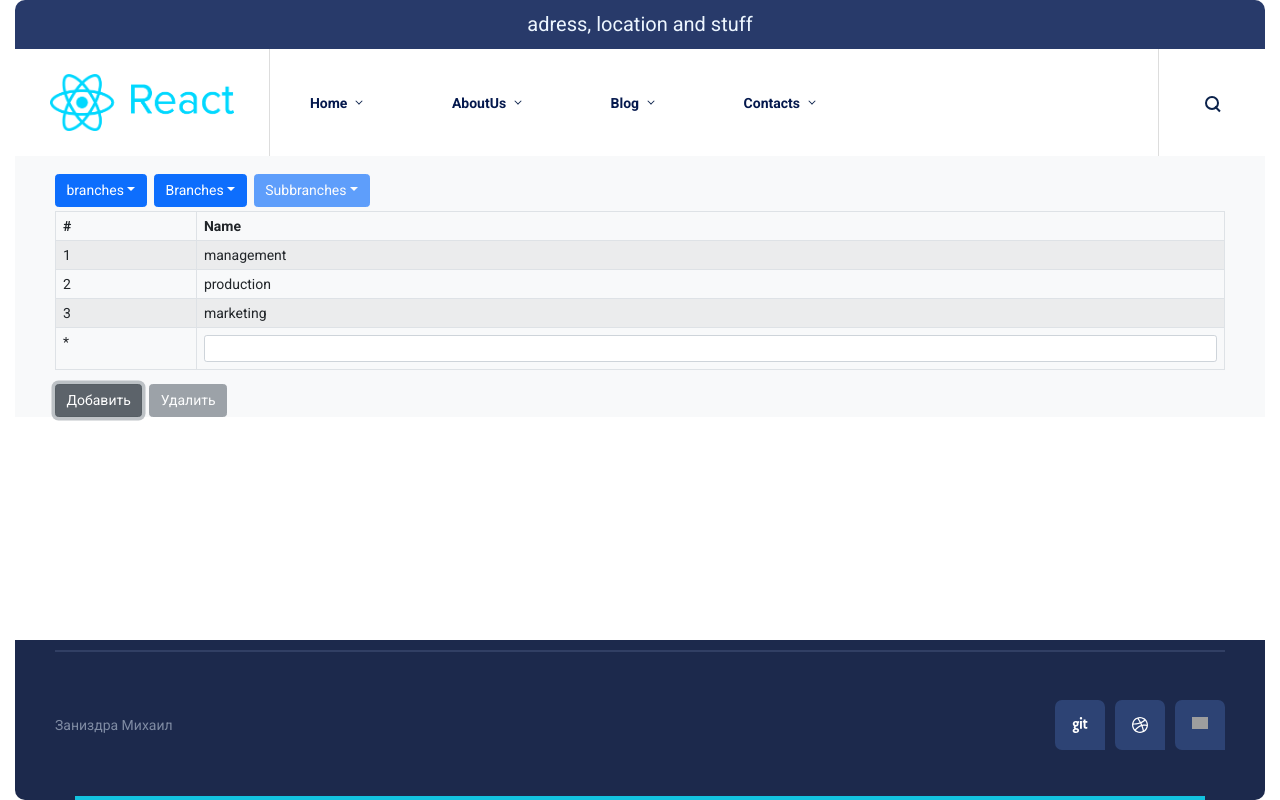
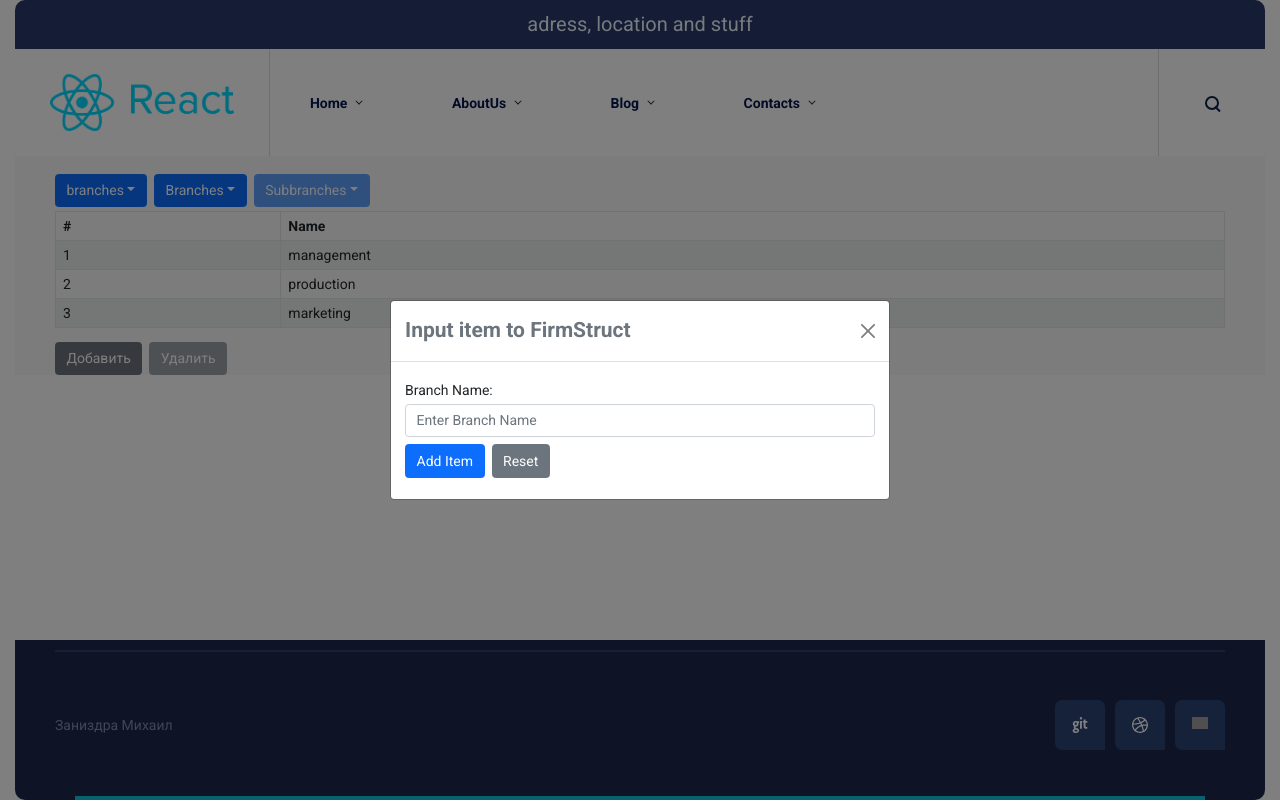
Before and after one commit to yamixa-gz/entry-task, a React (Create React App) app: page / in a window 1280 px wide. Both pictures are taken after a click on the button "Добавить". Built offline with nearby package versions, Linux system fonts and the light colour scheme; grey boxes are pictures that could not be loaded.

Commit message:
task-5 done.(add, remove and sort functions that don`t mutate object, are created. Try to use bootstrap modal, form and formik+yup.)

```diff
--- a/package.json
+++ b/package.json
@@ -8,6 +8,7 @@
     "@testing-library/user-event": "^12.1.10",
     "bootstrap": "^5.0.0-beta2",
     "classnames": "^2.2.6",
+    "formik": "^2.2.6",
     "lodash.clonedeep": "^4.5.0",
     "node-sass": "^4.14.1",
     "react": "^17.0.1",
@@ -15,7 +16,8 @@
     "react-dom": "^17.0.1",
     "react-scripts": "4.0.1",
     "react-uuid": "^1.0.2",
-    "web-vitals": "^0.2.4"
+    "web-vitals": "^0.2.4",
+    "yup": "^0.32.9"
   },
   "scripts": {
     "start": "react-scripts start",
--- /dev/null
+++ b/src/components/FirmStructure/AddFirmStructItemModal/AddFirmStructItemForm/index.jsx
@@ -0,0 +1,136 @@
+import React from 'react'
+import {Button, Form} from 'react-bootstrap'
+import {useFormik} from 'formik'
+import * as Yup from 'yup'
+
+const FormField = ({
+                       groupClass, type, placeholder, nameAndId, value,
+                       label, errorText = '', handleBlur, handleChange
+                   }) =>
+        <Form.Group className={groupClass}>
+            <Form.Label>{label}</Form.Label>
+            <Form.Control
+                    autoComplete="off"
+                    id={nameAndId}
+                    name={nameAndId}
+                    type={type}
+                    onBlur={handleBlur}
+                    onChange={handleChange}
+                    value={value}
+                    placeholder={placeholder}
+            />
+            <Form.Text className="text-danger">
+                {errorText}
+            </Form.Text>
+        </Form.Group>
+
+const AddFirmStructItemForm = ({tableStyle, setModalShow, addDataToFirmStruct}) => {
+    const employeesStyleSchema = Yup.object().shape({
+        job: Yup.string()
+                .min(3, 'Too Short!')
+                .max(30, 'Too Long!')
+                .required('This field is Required!'),
+        name: Yup.string()
+                .min(3, 'Too Short!')
+                .max(30, 'Too Long!')
+                .required('This field is Required!'),
+        surname: Yup.string()
+                .min(3, 'Too Short!')
+                .max(30, 'Too Long!')
+                .required('This field is Required!'),
+        salary: Yup.number()
+                .min(100, 'Min value should be more then 99!')
+                .max(9000, 'Max value should be equals or less than 9000!')
+                .required('This field is Required!')
+    })
+    const branchesStyleSchema = Yup.object().shape({
+        branchName: Yup.string()
+                .min(3, 'Too Short!')
+                .max(30, 'Too Long!')
+                .required('This field is Required!'),
+    })
+    const {handleSubmit, handleChange, values, handleBlur, handleReset, errors, touched} = useFormik({
+        initialValues: tableStyle === 'employeesStyle' ? {
+            job: '',
+            name: '',
+            surname: '',
+            salary: '',
+        } : {
+            branchName: ''
+        },
+        onSubmit: values => {
+            addDataToFirmStruct(values)
+            setModalShow(false)
+        },
+        validationSchema: tableStyle === 'employeesStyle' ? employeesStyleSchema : branchesStyleSchema,
+    })
+    return (
+            <Form onSubmit={handleSubmit}>
+                {
+                    tableStyle === 'employeesStyle'
+                            ? <>
+                                <FormField groupClass={'mt-2'}
+                                           type={'text'}
+                                           placeholder={'Enter job'}
+                                           nameAndId={'job'}
+                                           handleBlur={handleBlur}
+                                           handleChange={handleChange}
+                                           value={values.job}
+                                           label={'Job:'}
+                                           errorText={errors.job && touched.job ? errors.job : ''}
+                                />
+
+                                <FormField groupClass={'mt-2'}
+                                           type={'text'}
+                                           placeholder={'Enter Name'}
+                                           nameAndId={'name'}
+                                           handleBlur={handleBlur}
+                                           handleChange={handleChange}
+                                           value={values.name}
+                                           label={'Name:'}
+                                           errorText={errors.name && touched.name ? errors.name : ''}
+                                />
+
+                                <FormField groupClass={'mt-2'}
+                                           type={'text'}
+                                           placeholder={'Enter Surname'}
+                                           nameAndId={'surname'}
+                                           handleBlur={handleBlur}
+                                           handleChange={handleChange}
+                                           value={values.surname}
+                                           label={'Surname:'}
+                                           errorText={errors.surname && touched.surname ? errors.surname : ''}
+                                />
+
+                                <FormField groupClass={'mt-2 mb-2'}
+                                           type={'text'}
+                                           placeholder={'Enter Salary'}
+                                           nameAndId={'salary'}
+                                           handleBlur={handleBlur}
+                                           handleChange={handleChange}
+                                           value={values.salary}
+                                           label={'Salary:'}
+                                           errorText={errors.salary && touched.salary ? errors.salary : ''}
+                                />
+                            </>
+                            : <FormField groupClass={'mt-2 mb-2'}
+                                         type={'text'}
+                                         placeholder={'Enter Branch Name'}
+                                         nameAndId={'branchName'}
+                                         handleBlur={handleBlur}
+                                         handleChange={handleChange}
+                                         value={values.branchName}
+                                         label={'Branch Name:'}
+                                         errorText={errors.branchName && touched.branchName ? errors.branchName : ''}
+                            />
+                }
+                <Button className={'mb-2'} variant="primary" type="submit">
+                    Add Item
+                </Button>
+                <Button onClick={handleReset} className={'mb-2 ms-2'} variant="secondary" type="button">
+                    Reset
+                </Button>
+            </Form>
+    )
+}
+export default AddFirmStructItemForm
--- /dev/null
+++ b/src/components/FirmStructure/AddFirmStructItemModal/index.jsx
@@ -0,0 +1,29 @@
+import {Modal} from 'react-bootstrap'
+import React from 'react'
+import AddFirmStructItemForm from './AddFirmStructItemForm'
+
+function AddFirmStructItemModal({setModalShow, addDataToFirmStruct, tableStyle, ...props}) {
+    return (
+            <Modal
+                    {...props}
+                    size="md"
+                    aria-labelledby="contained-modal-title-vcenter"
+                    centered
+            >
+                <Modal.Header>
+                    <Modal.Title id="contained-modal-title-vcenter" className={'fw-bold fs-4 text-secondary'}>
+                        Input item to FirmStruct
+                    </Modal.Title>
+                    <button onClick={()=>setModalShow(false)} type="button" className="btn-close" data-bs-dismiss="modal" aria-label="Close"/>
+                </Modal.Header>
+                <Modal.Body>
+                    <AddFirmStructItemForm
+                            setModalShow={setModalShow}
+                            addDataToFirmStruct={addDataToFirmStruct}
+                            tableStyle={tableStyle}
+                    />
+                </Modal.Body>
+            </Modal>
+    )
+}
+export default AddFirmStructItemModal
--- a/src/components/FirmStructure/index.js
+++ b/src/components/FirmStructure/index.js
@@ -1,9 +1,8 @@
-import React, {Component, createRef} from 'react'
+import React, {Component} from 'react'
 import {
   Table,
   Container,
   Button,
-  FormControl,
   Dropdown,
   DropdownButton,
   ButtonGroup
@@ -16,17 +15,13 @@ import EmployeesTableRow from './EmployeesTableRow'
 import useTableComponents from './common/useTableComponents'
 import uuid from 'react-uuid'
 import cloneDeep from 'lodash.clonedeep'
+import AddFirmStructItemModal from "./AddFirmStructItemModal";
 
 const cx = classNames.bind(s)
 
 class FirmStructure extends Component {
-  jobInput = createRef()
-  nameInput = createRef()
-  surnameInput = createRef()
-  salaryInput = createRef()
-  branchNameInput = createRef()
-
   state = {
+    modalShow: false,
     sortDirection: '', //one of these -> '', ascending, descending
     sortedColumnName: '',
     firmStructControls: {
@@ -39,6 +34,9 @@ class FirmStructure extends Component {
       itemsIdForDelete: [],
     }
   }
+  setModalShow = value => this.setState({
+    ...this.state, modalShow: value
+  })
   sortColumnByName = (columnName, sortDirection) => {
     if (columnName === 'salary') {
       if (sortDirection === 'ascending') {
@@ -110,35 +108,6 @@ class FirmStructure extends Component {
       sortedColumnName,
     })
   }
-  getValidatedDataFromInputs = (...arr) => {
-    if (arr.length === 1) {
-      const branchName = arr[0]
-      if (branchName.length > 30 || branchName.length < 5) {
-        console.error('Please input valid data!')
-        return ''
-      }
-      return branchName
-    }
-    if (arr.length === 4) {
-      const job = arr[0]
-      const name = arr[1]
-      const surname = arr[2]
-      const salary = arr[3]
-      if (isNaN(parseInt(salary))
-          || salary.length > 5
-          || name.length < 3
-          || name.length > 15
-          || surname.length < 3
-          || surname.length > 15
-          || job.length < 3
-          || job.length > 15
-      ) {
-        console.error('Please input valid data!')
-        return ['', '', '', '']
-      }
-      return [job, name, surname, +salary]
-    }
-  }
   addItemToFirmStructSection = (section, data) => {
     let modifiedSection
     if (Array.isArray(section)) {
@@ -150,34 +119,10 @@ class FirmStructure extends Component {
     }
     return modifiedSection
   }
-  addDataToFirmStructHandler = () => {
+  addDataFromFormToFirmStruct = (data) => {
     let showingFirmStructSection
-    let branchName
-    let job
-    let name
-    let surname
-    let salary
-    if (this.state.firmStructControls.tableStyle === 'branchesStyle') {
-      branchName = this.getValidatedDataFromInputs(this.branchNameInput.current.value)
-      if (!branchName) return
-      this.branchNameInput.current.value = ''
-    }
-    if (this.state.firmStructControls.tableStyle === 'employeesStyle') {
-      [job, name, surname, salary] = this.getValidatedDataFromInputs(
-          this.jobInput.current.value,
-          this.nameInput.current.value,
-          this.surnameInput.current.value,
-          this.salaryInput.current.value)
-      if (!job
-          || !name
-          || !surname
-          || !salary) return
-      this.jobInput.current.value = ''
-      this.nameInput.current.value = ''
-      this.surnameInput.current.value = ''
-      this.salaryInput.current.value = ''
-    }
     if (this.state.firmStructControls.categoryName === 'directors') {
+      let {job, name, surname, salary} = data
       const newModifiedDirectors = this.addItemToFirmStructSection(firmStruct.directors,
           {
             id: uuid(),
@@ -195,6 +140,7 @@ class FirmStructure extends Component {
     }
     if (this.state.firmStructControls.categoryName === 'branches'
         && this.state.firmStructControls.branchesIndex === -1) {
+      let {branchName} = data
 
       const newModifiedBranches = this.addItemToFirmStructSection(firmStruct.branches,
           {
@@ -212,7 +158,7 @@ class FirmStructure extends Component {
     if (this.state.firmStructControls.categoryName === 'branches'
         && this.state.firmStructControls.branchesIndex >= 0
         && !this.state.firmStructControls.isEmployees) {
-
+      let {branchName} = data
       const newModifiedSubBranches = this.addItemToFirmStructSection(firmStruct
               .branches[this.state.firmStructControls.branchesIndex]
               .subBranches,
@@ -235,7 +181,7 @@ class FirmStructure extends Component {
     if (this.state.firmStructControls.categoryName === 'branches'
         && this.state.firmStructControls.branchesIndex >= 0
         && this.state.firmStructControls.subBranchesIndex >= 0) {
-
+      let {job, name, surname, salary} = data
       const newModifiedEmployees = this.addItemToFirmStructSection(firmStruct
               .branches[this.state.firmStructControls.branchesIndex]
               .subBranches[this.state.firmStructControls.subBranchesIndex]
@@ -260,6 +206,7 @@ class FirmStructure extends Component {
           .employees = newModifiedEmployees
       showingFirmStructSection = cloneDeep(newModifiedEmployees)
     }
+
     this.setState({
       ...this.state, firmStructControls: {
         ...this.state.firmStructControls,
@@ -437,11 +384,11 @@ class FirmStructure extends Component {
     // const showingFirmStructSection = this.selectionSort(
     //     this.state.firmStructControls.showingFirmStructSection,
     //     sortDirection, columnName)
+
     if (sortDirection) {
       console.log('Source object array to show: ', this.state.firmStructControls.showingFirmStructSection)
       console.log('New sorted object array to show: ', showingFirmStructSection)
     }
-
     const {EmployeesTableHeader, BranchesTableHeader} = useTableComponents
     const branchesIndex = this.state.firmStructControls.branchesIndex
     const subBranchesIndex = this.state.firmStructControls.subBranchesIndex
@@ -450,7 +397,6 @@ class FirmStructure extends Component {
         && (this.state.firmStructControls.categoryName === 'branches'))
     const isSubBranchesDisabled = !(firmStruct.branches[branchesIndex]?.subBranches?.length > 0
         && this.state.firmStructControls.categoryName === 'branches')
-
     return (
         <Container fluid className='bg-light mb-3 pt-3 h-100'>
           <div className='middle-container '>
@@ -560,36 +506,10 @@ class FirmStructure extends Component {
                           />
                       )
                       : ''}
-              {
-                this.state.firmStructControls.tableStyle === 'branchesStyle'
-                    ? <tr>
-                      <td>*</td>
-                      <td>
-                        <FormControl ref={this.branchNameInput} size="sm" aria-label="Small"/>
-                      </td>
-                    </tr>
-                    : this.state.firmStructControls.tableStyle === 'employeesStyle'
-                    ? <tr>
-                      <td>*</td>
-                      <td>
-                        <FormControl ref={this.jobInput} size="sm" aria-label="Small"/>
-                      </td>
-                      <td>
-                        <FormControl ref={this.nameInput} size="sm" aria-label="Small"/>
-                      </td>
-                      <td>
-                        <FormControl ref={this.surnameInput} size="sm" aria-label="Small"/>
-                      </td>
-                      <td>
-                        <FormControl ref={this.salaryInput} size="sm" aria-label="Small"/>
-                      </td>
-                    </tr> : <tr></tr>
-              }
               </tbody>
             </Table>
-
             <div className="d-grid gap-2 d-md-block">
-              <Button onClick={this.addDataToFirmStructHandler}
+              <Button onClick={() => this.setModalShow(true)}
                       variant="secondary" className=''
               >Добавить</Button>
               <Button onClick={this.removeDataFromFirmStructHandler}
@@ -599,6 +519,13 @@ class FirmStructure extends Component {
               >Удалить</Button>
             </div>
           </div>
+          <AddFirmStructItemModal
+              show={this.state.modalShow}
+              setModalShow={this.setModalShow}
+              onHide={() => this.setModalShow(false)}
+              addDataToFirmStruct={this.addDataFromFormToFirmStruct}
+              tableStyle={this.state.firmStructControls.tableStyle}
+          />
         </Container>
     )
   }
--- a/src/index.js
+++ b/src/index.js
@@ -5,9 +5,7 @@ import App from "./App"
 import reportWebVitals from "./reportWebVitals"
 
 ReactDOM.render(
-    <React.StrictMode>
-      <App/>
-    </React.StrictMode>,
+    <App/>,
     document.getElementById("root")
 )
 
```
Also changed, not shown: src/components/FirmStructure/BranchesTableRow/style.module.scss (deleted), src/components/FirmStructure/EmployeesTableRow/style.module.scss (deleted), 2 other files (tests, documents, lock files or other folders).
